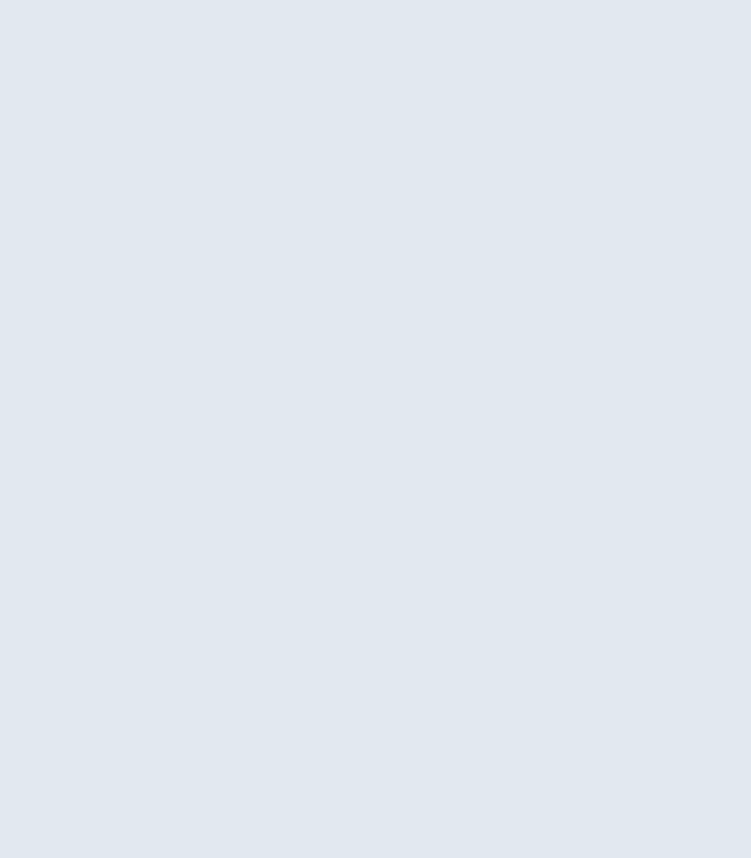
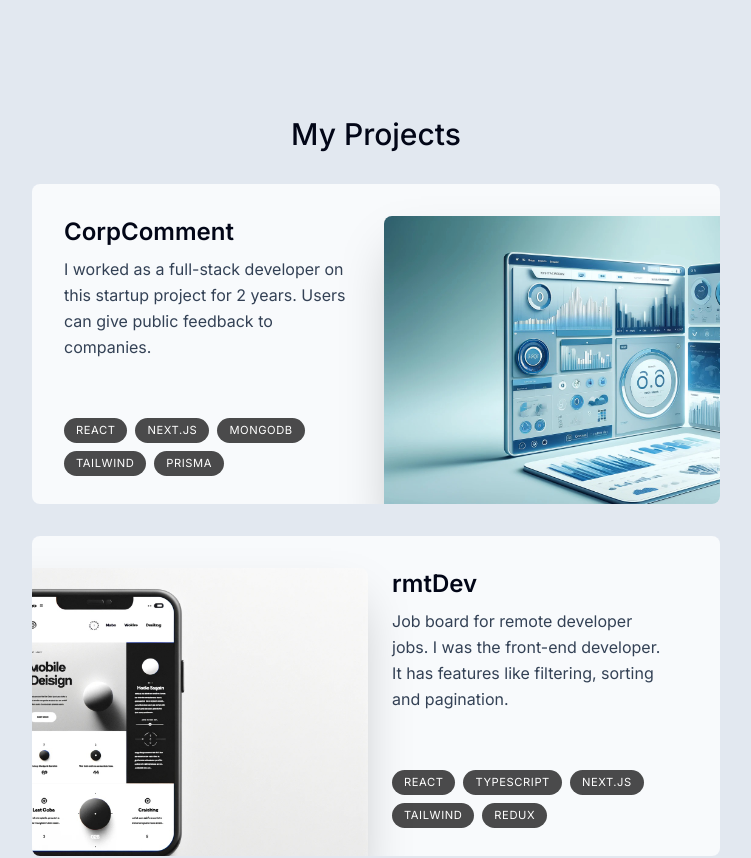
Before and after one commit to isuruch92/isuru-portfolio, a Next.js app: page / in a window 1280 px wide. Shown: the part 1266-2124 px from the top of the page, without its empty margins (264-1015 px from the left). Built offline with nearby package versions, Linux system fonts and the light colour scheme.

Commit message:
Projects section

```diff
--- a/app/page.tsx
+++ b/app/page.tsx
@@ -1,5 +1,6 @@
 import About from "@/components/about";
 import Intro from "@/components/intro";
+import Projects from "@/components/projects";
 import SectionDivider from "@/components/section-divider";
 
 export default function Home() {
@@ -8,6 +9,7 @@
       <Intro />
       <SectionDivider />
       <About />
+      <Projects />
     </main>
   );
 }
--- /dev/null
+++ b/components/project.tsx
@@ -0,0 +1,41 @@
+import { projectsData } from "@/lib/data";
+import Image from "next/image";
+import React from "react";
+
+type ProjectProps = {
+  project: (typeof projectsData)[number];
+};
+
+export default function Project({ project }: ProjectProps) {
+  const { title, description, tags, imageUrl } = project;
+
+  return (
+    <section className="group bg-slate-50 max-w-[43rem] rounded-lg overflow-hidden sm:pr-8 relative sm:h-[20rem] mb-3 sm:mb-8 last:mb-0 even:pl-8 hover:shadow-2xl transition">
+      <div className="pt-4 pb-7 px-5 sm:pt-8 sm:pl-8 sm:pr-2 sm:max-w-[50%] flex flex-col h-full group-even:ml-[18.5rem]">
+        <h3 className="text-2xl font-semibold">{title}</h3>
+        <p className="mt-2 leading-relaxed text-slate-700">{description}</p>
+        <ul className="flex flex-wrap mt-4 gap-2 sm:mt-auto">
+          {tags.map((tag, index) => (
+            <li
+              className="bg-black/[0.7] px-3 py-1 text-[0.7rem] uppercase tracking-wider text-white rounded-full"
+              key={index}
+            >
+              {tag}
+            </li>
+          ))}
+        </ul>
+      </div>
+
+      <Image
+        src={imageUrl}
+        alt="Project I worked on"
+        quality={95}
+        className="absolute top-8 -right-52 w-[34rem] rounded-t-lg shadow-2xl
+        group-even:-right-[initial] group-even:-left-52 transition
+        group-hover:-translate-x-3
+        group-hover:-translate-y-3
+        group-hover:-rotate-2"
+      />
+    </section>
+  );
+}
--- /dev/null
+++ b/components/projects.tsx
@@ -0,0 +1,19 @@
+import React from "react";
+import SectionHeading from "./section-heading";
+import { projectsData } from "@/lib/data";
+import Project from "./project";
+
+export default function Projects() {
+  return (
+    <section>
+      <SectionHeading>My Projects</SectionHeading>
+      <div>
+        {projectsData.map((project, index) => (
+          <React.Fragment key={index}>
+            <Project project={project} />
+          </React.Fragment>
+        ))}
+      </div>
+    </section>
+  );
+}
--- a/components/section-heading.tsx
+++ b/components/section-heading.tsx
@@ -5,5 +5,9 @@
 };
 
 export default function SectionHeading({ children }: SectionHeadingProps) {
-  return <h2 className="text-3xl font-medium capitalize mb-8">{children}</h2>;
+  return (
+    <h2 className="text-3xl font-medium capitalize mb-8 text-center">
+      {children}
+    </h2>
+  );
 }
```
